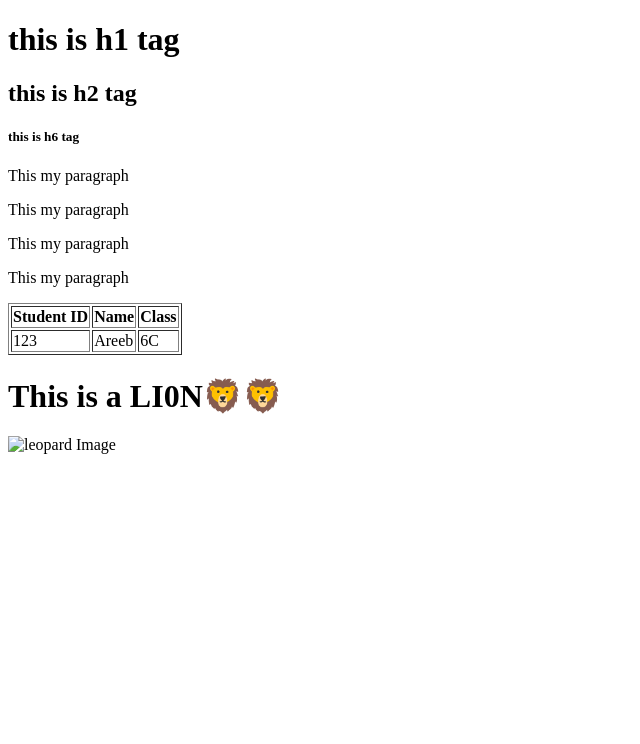
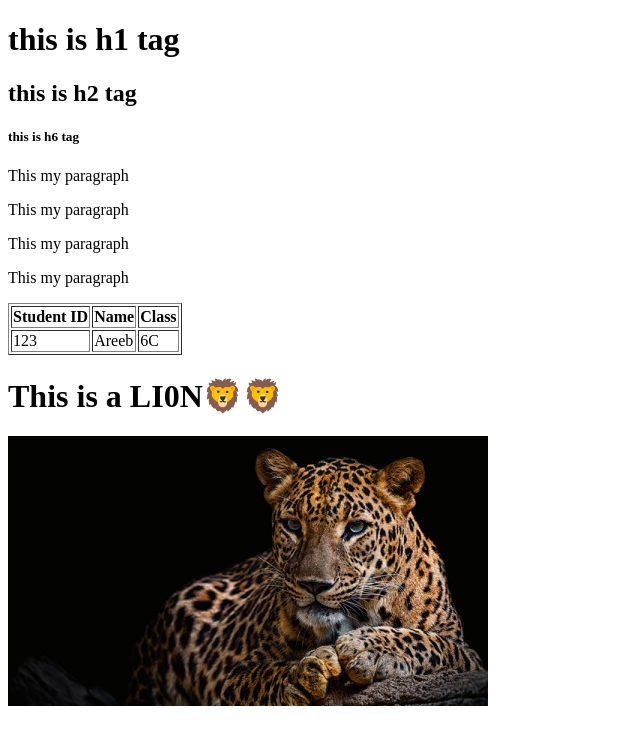
Before and after one commit to areebKanwar/3179, a plain HTML site: page index.html in a window 1280 px wide. Shown: the whole page, without its empty margins (0-640 px from the left). Drawn offline with Linux system fonts and the light colour scheme.

Commit message:
Update index.html

```diff
--- a/index.html
+++ b/index.html
@@ -31,7 +31,7 @@
     </table>
 
     <p><h1>This is a LI0N🦁🦁</h1></p>
-    <img src="Part B files/leopard.jpg" alt="leopard Image">
+    <img src="3179/leopard.jpg" alt="leopard Image">
 
 </body>
 </html>
```
